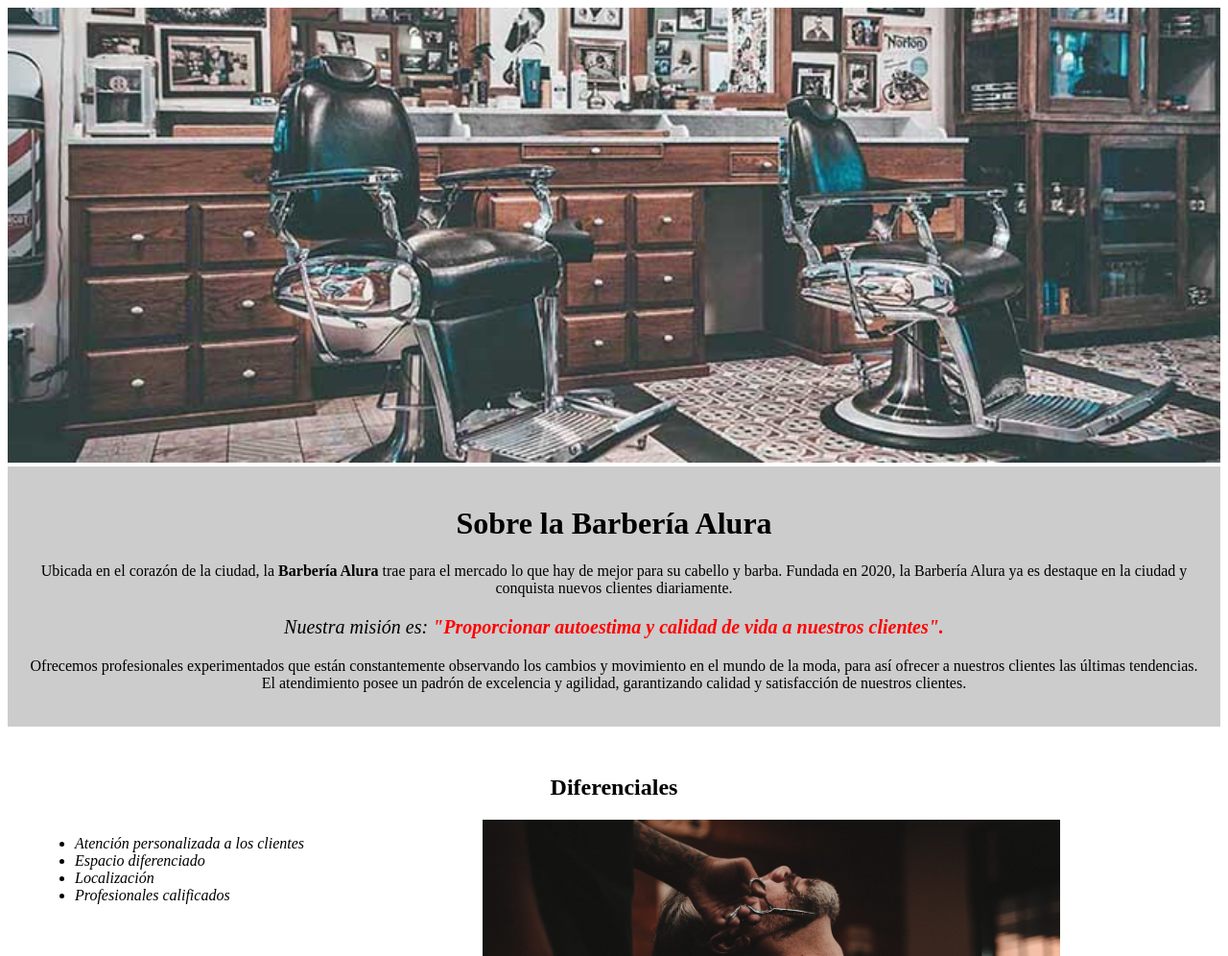
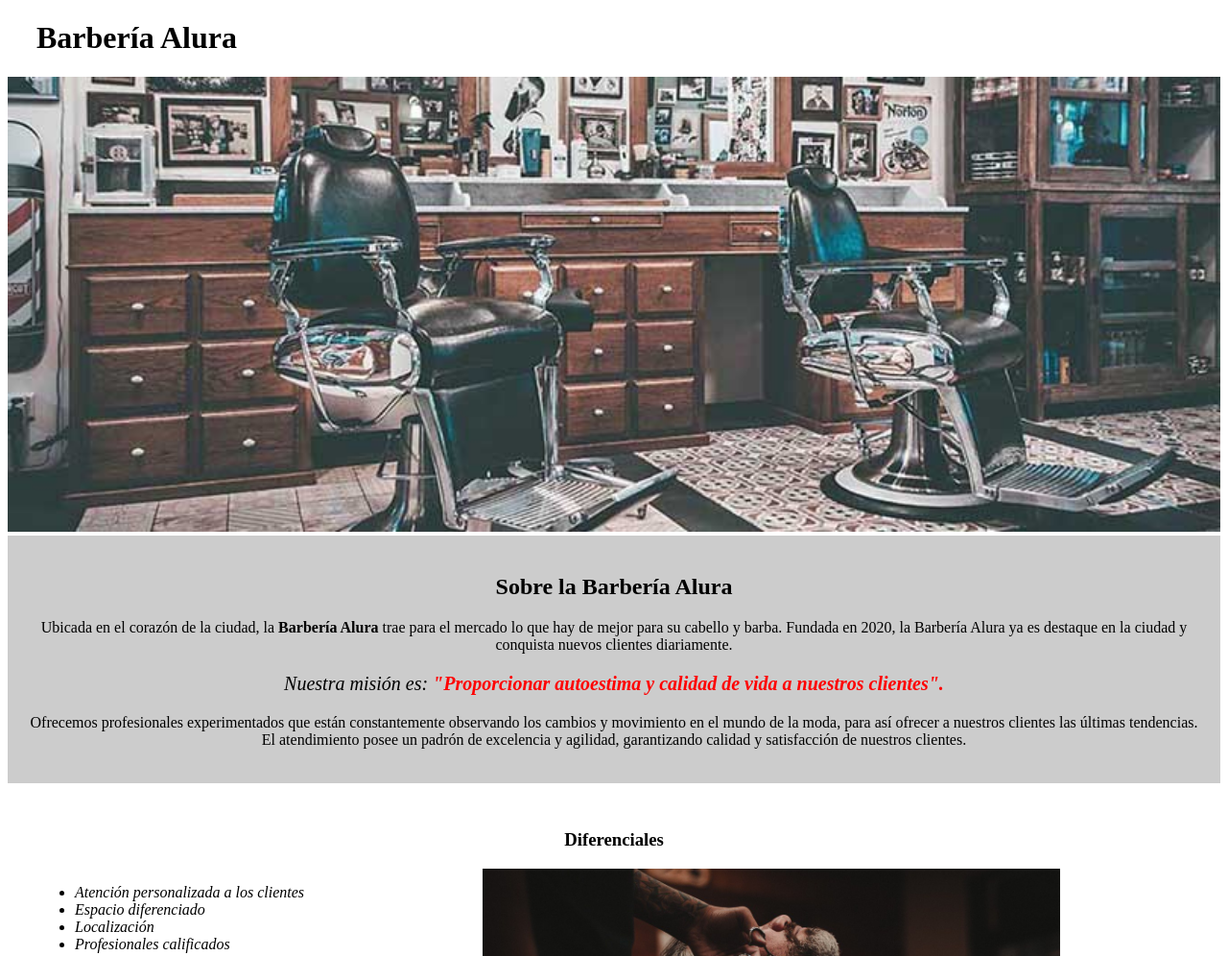
Before and after one commit to florenciamorisse/Oracle, a plain HTML site: page 03.HTML5 y CSS3/index.html in a window 1280 px wide. Shown: the top 996 px of the page at 96% size. Drawn offline with Linux system fonts and the light colour scheme.

Commit message:
página estática

```diff
--- a/03.HTML5 y CSS3/index.html
+++ b/03.HTML5 y CSS3/index.html
@@ -8,10 +8,13 @@
     <link rel="stylesheet" href="style.css" />
   </head>
   <body>
+    <header>
+       <h1 class="tituloPrincipal">Barbería Alura</h1>
+    </header>
     <img id="banner" src="/img/banner.jpg" />
 
     <div class="principal">
-      <h1>Sobre la Barbería Alura</h1>
+      <h2 class="tituloCentrado">Sobre la Barbería Alura</h2>
 
       <p>
         Ubicada en el corazón de la ciudad, la
@@ -38,7 +41,7 @@
       </p>
     </div>
     <div class="diferenciales">
-      <h2>Diferenciales</h2>
+      <h3 class="tituloCentrado">Diferenciales</h3>
       <ul>
         <li class="items">Atención personalizada a los clientes</li>
         <li class="items">Espacio diferenciado</li>
--- a/03.HTML5 y CSS3/style.css
+++ b/03.HTML5 y CSS3/style.css
@@ -1,5 +1,6 @@
-Body {
 
+.tituloPrincipal{
+    padding-left: 30px;
 }
 #banner{
    width: 100%;
@@ -8,7 +9,7 @@ Body {
     background: #cccccc;
     padding: 20px;
 }
-h1 {
+.tituloCentrado {
   text-align: center;
 }
 p {
@@ -24,9 +25,7 @@ em strong {
     background: #ffffff;
     padding: 30px;
 }
-h2{
-    text-align: center;
-}
+
 .items{
     font-style: italic;
 }
```
